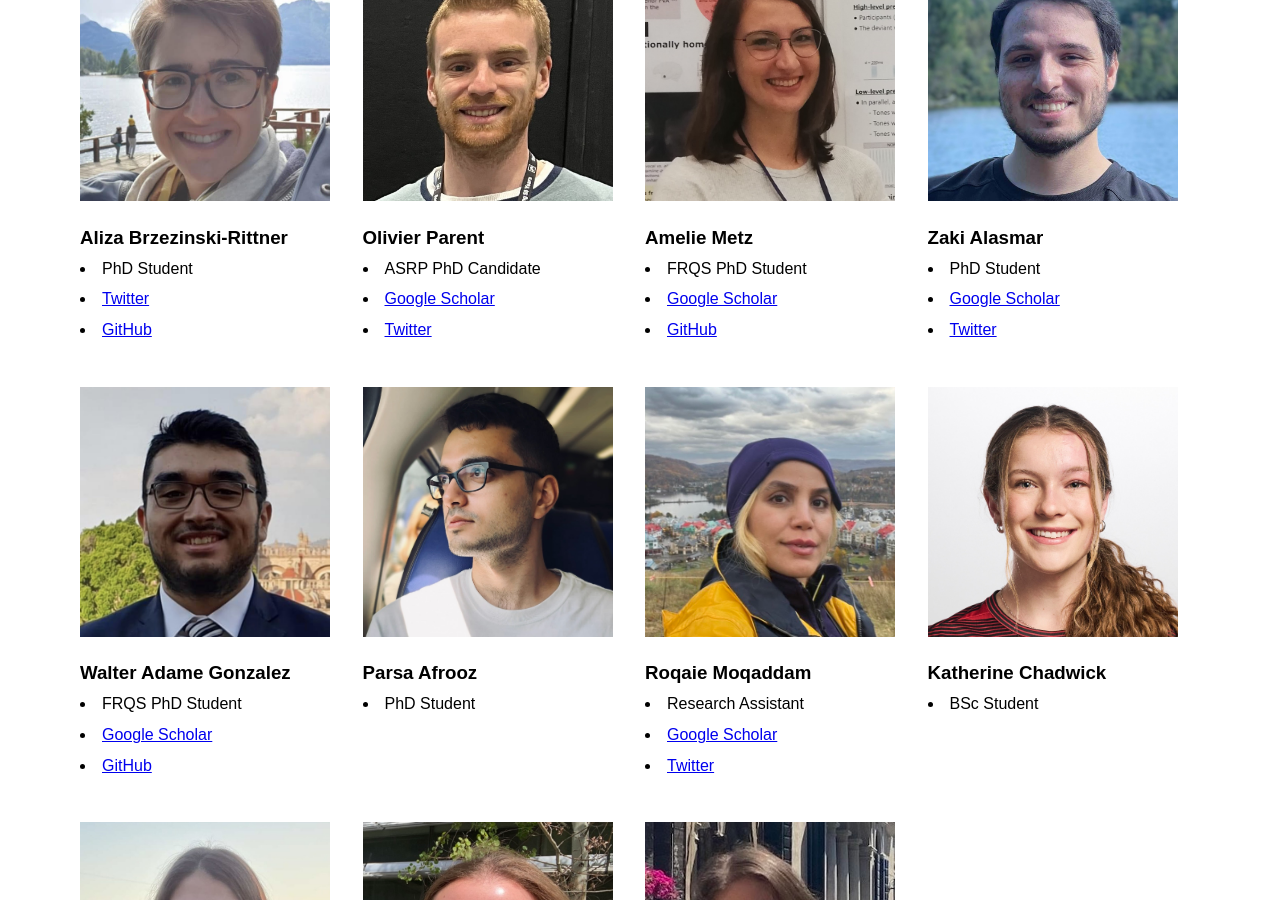
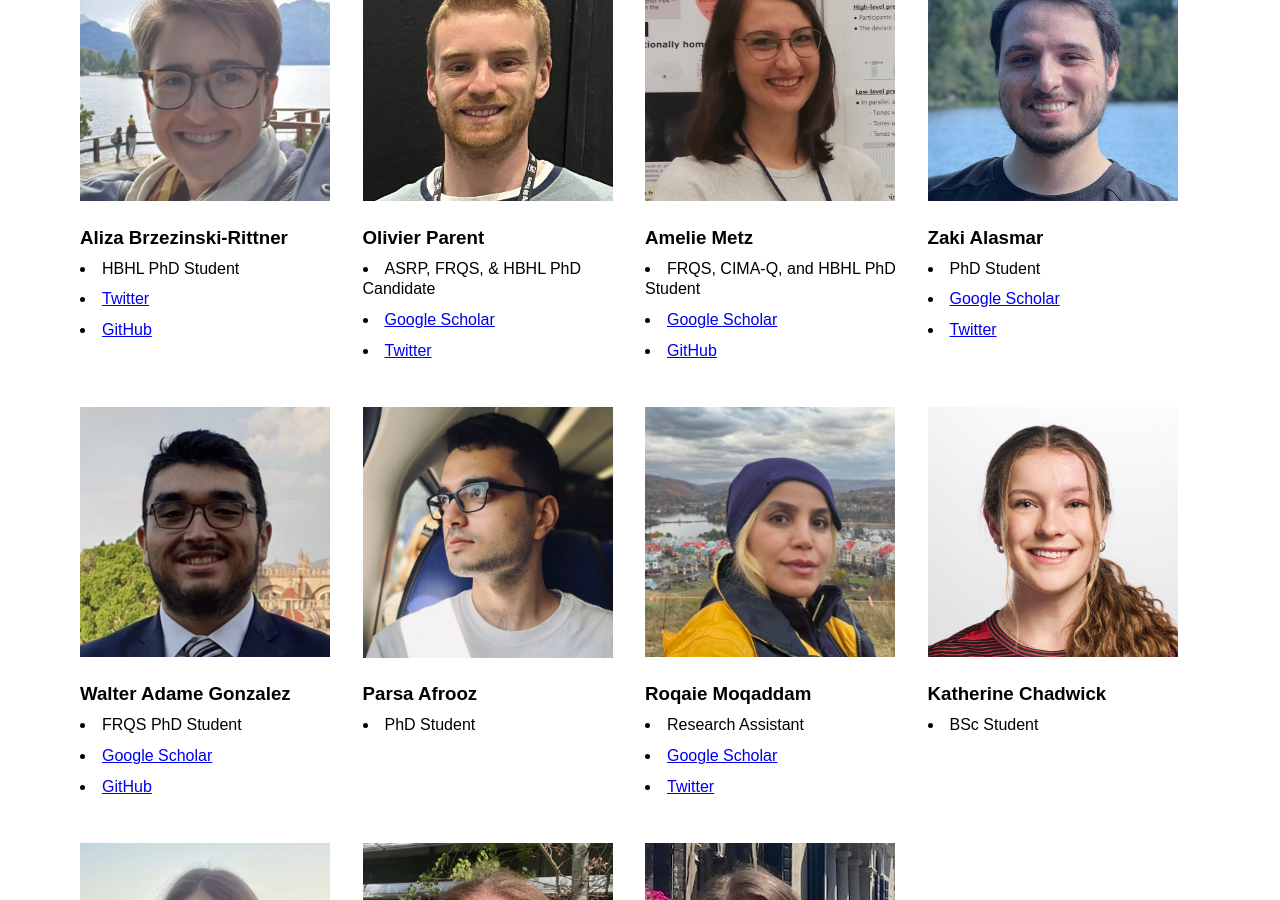
Before and after one commit to VANDAlab/VANDAlab.github.io, a Jekyll site: the page team.html, which Jekyll copies as it is, in a window 1280 px wide and 900 px high, scrolled down 721 px. Built offline with Jekyll 4.4.1, drawn with Linux system fonts in a browser that asks for light colours.

Commit message:
Update team.html

```diff
--- a/team.html
+++ b/team.html
@@ -56,7 +56,7 @@
   <div class="person">
     <img src="team/aliza.jpg" alt="empty">
     <h3>Aliza Brzezinski-Rittner</h3>
-    <li>PhD Student</li>
+    <li>HBHL PhD Student</li>
     <li> <a href="https://twitter.com/AlBRzez">Twitter</a></li>
       <li><a href="https://github.com/AlBRzez/">GitHub</a> </li>
 </div>
@@ -64,7 +64,7 @@
   <div class="person">
     <img src="team/olivier.jpg" alt="empty">
     <h3>Olivier Parent</h3>
-    <li>ASRP PhD Candidate</li>
+    <li>ASRP, FRQS, & HBHL PhD Candidate</li>
      <li> <a href="https://scholar.google.com/citations?user=bfEmYpEAAAAJ&hl=en" target="_blank">Google Scholar</a> </li>
      <li>     <a href="https://twitter.com/oparent41">Twitter</a>  </li>
 
@@ -73,7 +73,7 @@
   <div class="person">
     <img src="team/amelie.jpg" alt="empty">
     <h3>Amelie Metz</h3>
-    <li>FRQS PhD Student</li>
+    <li>FRQS, CIMA-Q, and HBHL PhD Student</li>
     <li> <a href="https://scholar.google.ca/citations?user=SBdSjXwAAAAJ&hl=en&oi=ao" target="_blank">Google Scholar</a> </li>
     <li> <a href="https://github.com/ameliemetz">GitHub</a> </li>
    </div>
```
